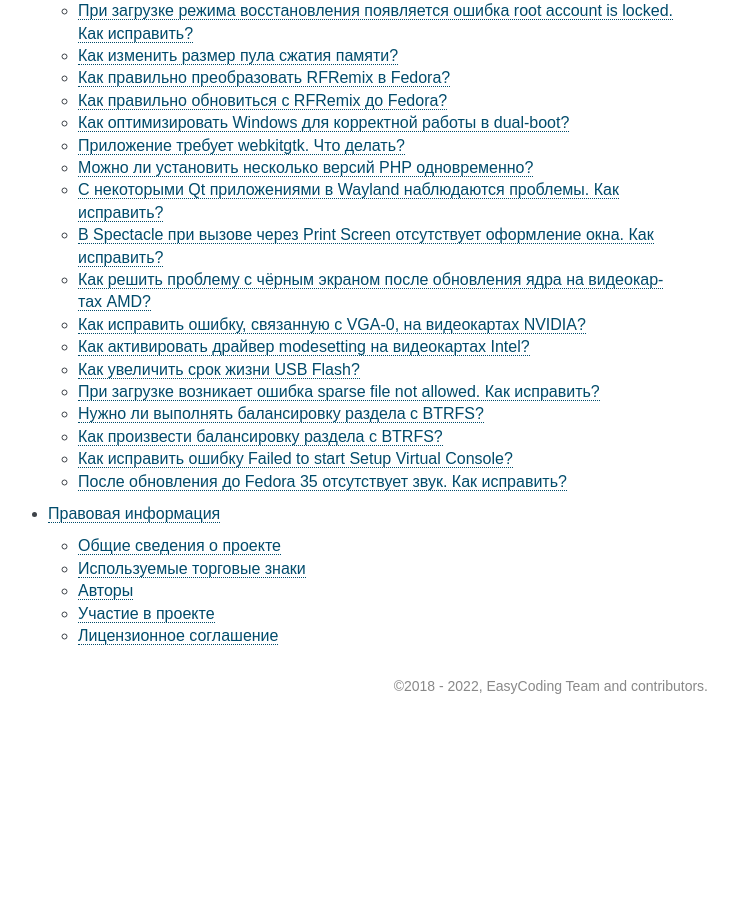
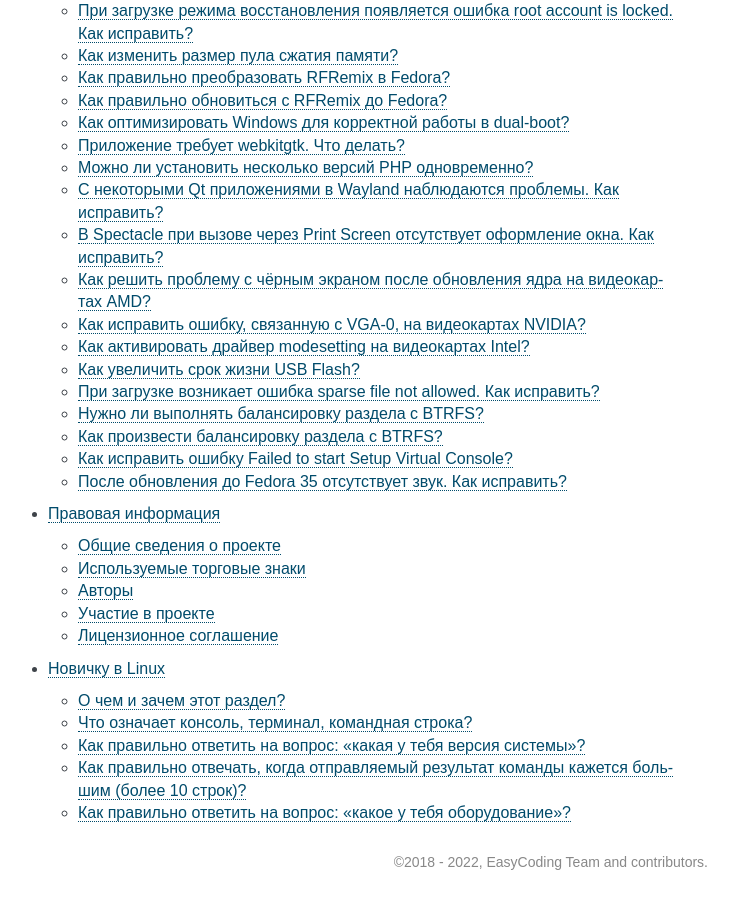
Before and after one commit to RussianFedora/FAQ, a Sphinx documentation site: the page built from source/index.rst, in a window 1280 px wide and 900 px high, scrolled down 17970 px. Shown: the whole window, without its empty margins (402-1140 px from the left). Built offline with Sphinx 7.4.7, drawn with Linux system fonts in a browser that asks for light colours; comment, search, counter and statistics services are not loaded; before the commit the page ends 18694 px from its top, so only the background shows below that; some of the changed lines change nothing that is shown.

Commit message:
Fix beginners.rst (maybe)
Signed-off-by: Andrew <sotnikov123@yandex.ru>

```diff
--- /dev/null
+++ b/source/beginners.rst
@@ -0,0 +1,103 @@
+..
+    SPDX-FileCopyrightText: 2018-2021 EasyCoding Team and contributors
+
+    SPDX-License-Identifier: CC-BY-SA-4.0
+
+.. _beginners:
+
+***************
+Новичку в Linux
+***************
+
+.. index:: beginners, linux, about
+.. _beginners-about:
+
+О чем и зачем этот раздел?
+=============================
+
+Тут нет информации о том, что такое Linux, кто его создатель, или: "почему мою организацию переводят на отечественное ПО?".
+
+В данном разделе содержится базовая информация о том, как правильно задать вопрос на форуме (чате) поддержки и как правильно предоставить дополнительную информацию.
+
+Раздел создан из-за того, что впервые загрузив новую операционную систему и получив неожиданный отклик от нее, пользователь обычно чрезмерно лаконично формулирует вопрос: "у меня ничего не работает, что мне делать?", на что получает довольно резкие, по его мнению, уточняющие вопросы, на которые или не знает как ответить или отвечает по своему усмотрению. В большинстве случаев данный диалог заканчивается отсылкой в поисковую систему или баном пользователя. Этот раздел содержит свод правил и шпаргалок: "как задавать вопросы, чтобы получить на них правильный ответ?" и "как правильно отвечать на дополнительные вопросы?".
+
+[Уже понятно, что надо писать иначе, пока не могу сформулировать.]
+
+.. index:: beginners, console, terminal, command, line
+.. _beginners-console:
+
+Что означает консоль, терминал, командная строка?
+====================================================
+
+Если Вас просят что-то сделать или ввести в консоли, терминале или командной строке - то следует найти черную иконку с символами `>_` или ввести в поиске `terminal`. Откроется черное окно с приглашением, вида:
+
+.. code-block:: text
+
+[liveuser@localhost-live]$
+
+(для Live системы). Там и следует вводить рекомендуемые текстовые команды. После ввода команды следует нажать клавишу `Enter`. Там же появляются результаты выполнения команд.
+
+.. index:: beginners, system, version
+.. _beginners-version:
+
+Как правильно ответить на вопрос: "какая у тебя версия системы"?
+===================================================================
+
+Введем в консоли:
+
+.. code-block:: text
+
+    uname -a
+
+.. index:: beginners, big, long, text, fpaste
+.. _beginners-long-text:
+
+Как правильно отвечать, когда отправляемый результат команды кажется большим (более 10 строк)?
+================================================================================================
+
+Введем в консоли:
+
+.. code-block:: text
+
+    uname -a | fpaste
+
+В результате получим ссылку на загруженный в интернет вывод первой команды (в данном случае uname -a). Очевидно, что для корректной работы команды нужен работающий интернет и она потребляет трафик.
+
+Если интересно, что тут происходит - ищем в поисковой системе `bash оператор pipe`
+
+.. index:: beginners, what, hardvare
+.. _beginners-hardware:
+
+Как правильно ответить на вопрос: "какое у тебя оборудование"?
+===================================================================
+
+Сначала дочитай до конца, потом вводи команды в консоли. Поехали.
+
+Введем в консоли:
+
+.. code-block:: text
+
+    inxi -F
+
+В случае, если появилось сообщение, наподобие: `bash: inxi: команда не найдена` - требуется установить пакет `inxi`. Для этого введем в консоли:
+
+.. code-block:: text
+
+    sudo dnf install inxi
+
+И ответить `y` на вопрос о том, продолжать ли установку: `Продолжить? [д/Н]:`. Возможен вариант: `Continue? [y/N]:`.
+
+Иногда может попребоваться сипсок pci или usb устройств. Введем, соответственно:
+
+.. code-block:: text
+
+    lspci
+    lsusb
+
+Процессор можно посмотреть командой:
+
+.. code-block:: text
+
+    lscpu
+
+Обращаем внимание: тому, кто решил помочь и прочим участникам обсуждения, врядли будет интересен список уязвимостей твоего процессора или список поддерживаемых команд. Будь лаконичен в ответах, не стоит посылать сотню бессмысленных строк в беседу.
--- a/source/index.rst
+++ b/source/index.rst
@@ -24,3 +24,4 @@
    development.rst
    tips-and-tricks.rst
    legal-info.rst
+   beginners.rst
```
